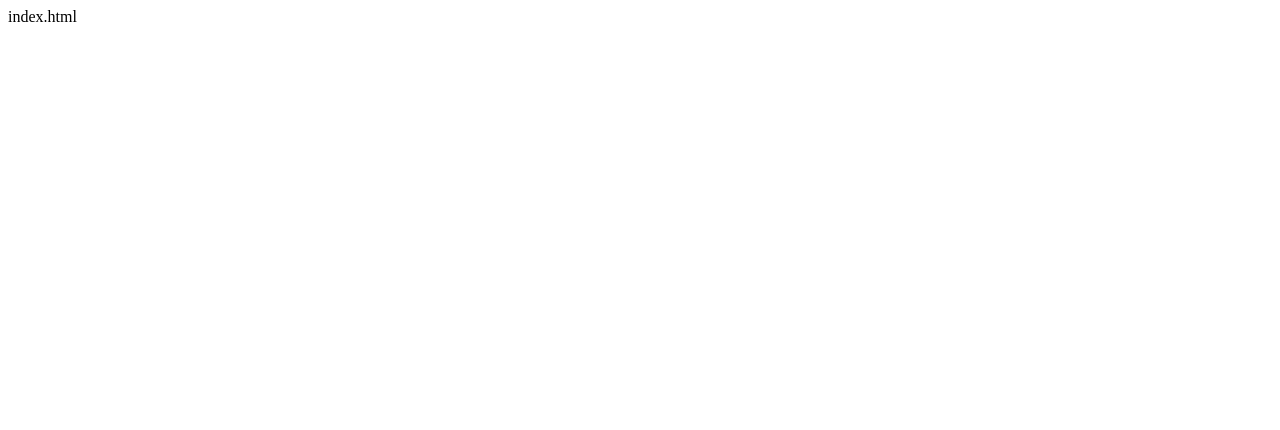
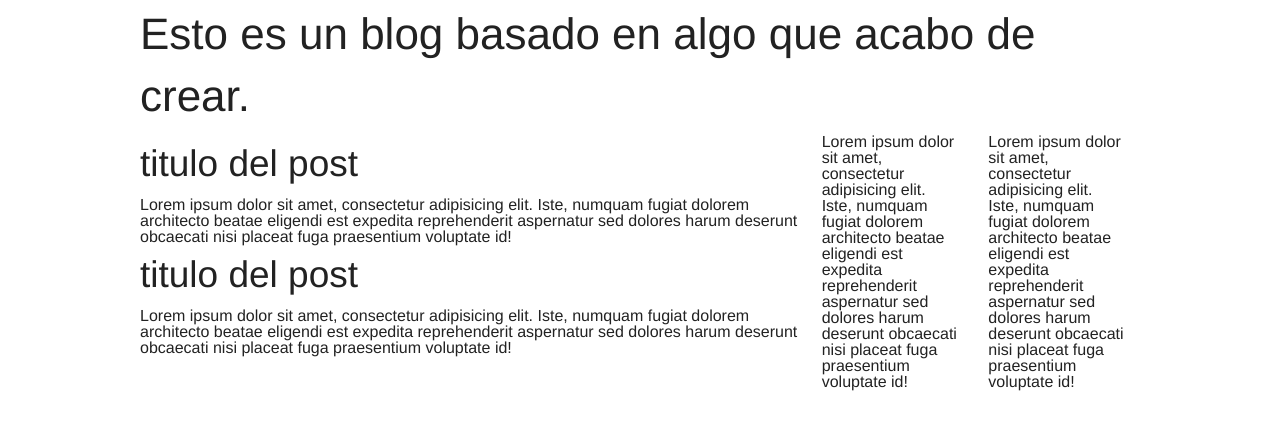
Before and after one commit to andresqm16/Frontend-2, a plain HTML site: page index.html in a window 1280 px wide. Drawn offline with Linux system fonts and the light colour scheme.

Commit message:
Le agregue casi todo el cadigo

```diff
--- a/index.html
+++ b/index.html
@@ -1 +1,47 @@
-index.html
+<!doctype html>
+<html lang="en">
+<head>
+	<meta charset="UTF-8">
+    <meta name="viewport" content="width=device-width, initial-scale=1.0" />
+	<title>esto va a hacer un blog en foundation</title>
+	<link rel="stylesheet" href="foundation/css/foundation.css" />
+    <script src="foundation/js/vendor/modernizr.js"></script>
+</head>
+<body>
+	<header class="row">
+		<h1>
+			Esto es un blog basado en algo que acabo de crear.
+		</h1>
+	</header>
+	<section class="row">
+		<section class="small-12 medium-8 larg-7 columns">
+			<article class="row panel">
+				<h2>titulo del post</h2>
+				Lorem ipsum dolor sit amet, consectetur adipisicing elit. Iste, numquam fugiat dolorem architecto beatae eligendi est expedita reprehenderit aspernatur sed dolores harum deserunt obcaecati nisi placeat fuga praesentium voluptate id!
+			</article>
+			<article class="row panel">
+				<h2>titulo del post</h2>
+				Lorem ipsum dolor sit amet, consectetur adipisicing elit. Iste, numquam fugiat dolorem architecto beatae eligendi est expedita reprehenderit aspernatur sed dolores harum deserunt obcaecati nisi placeat fuga praesentium voluptate id!
+			</article>
+		</section>
+		<section class="small-12 medium-4 larg-4 columns">
+			<section class="row">
+				<article class="small-6 columns panel">
+					Lorem ipsum dolor sit amet, consectetur adipisicing elit. Iste, numquam fugiat dolorem architecto beatae eligendi est expedita reprehenderit aspernatur sed dolores harum deserunt obcaecati nisi placeat fuga praesentium voluptate id!
+				</article>
+				<article class="small-6 columns panel">
+					Lorem ipsum dolor sit amet, consectetur adipisicing elit. Iste, numquam fugiat dolorem architecto beatae eligendi est expedita reprehenderit aspernatur sed dolores harum deserunt obcaecati nisi placeat fuga praesentium voluptate id!
+				</article>
+			</section>
+		</section>
+	</section>
+	<!--<section class="row">
+	Lorem ipsum dolor sit amet, consectetur adipisicing elit. Iste, numquam fugiat dolorem architecto beatae eligendi est expedita reprehenderit aspernatur sed dolores harum deserunt obcaecati nisi placeat fuga praesentium voluptate id!
+	</section>-->
+    <script src="foundation/js/vendor/jquery.js"></script>
+    <script src="foundation/js/foundation.min.js"></script>
+    <script>
+      $(document).foundation();
+    </script>
+</body>
+</html>
```
